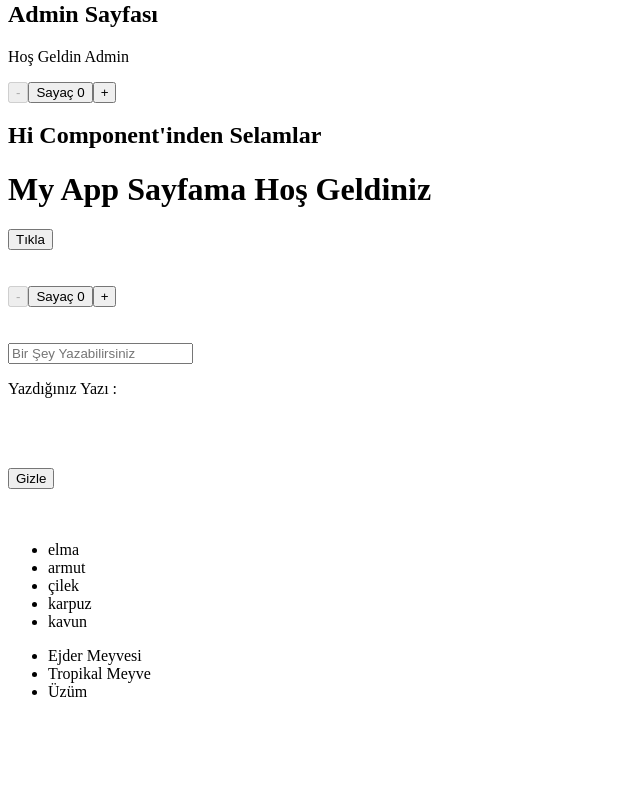
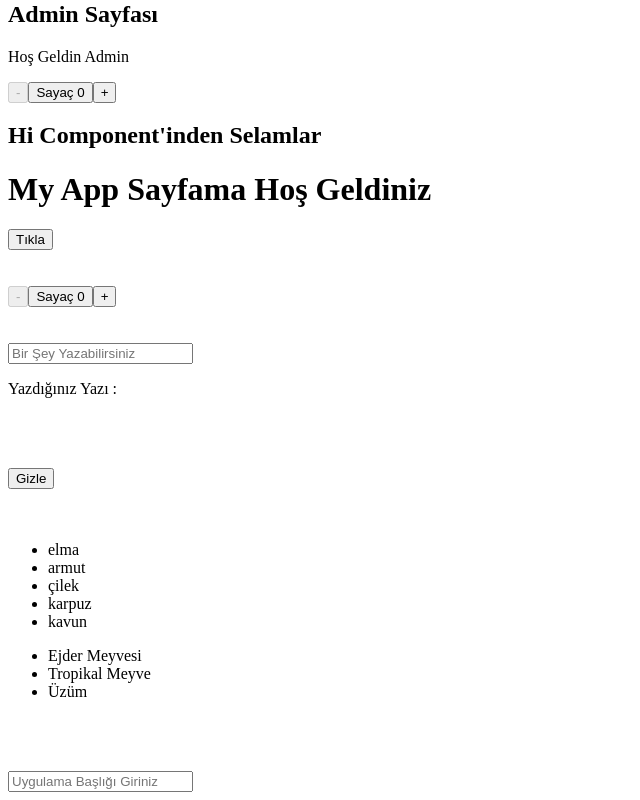
Before and after one commit to dursunkokturk/Front-End-School-React-JS-Lectures, a React (Vite) app in the folder React-JS-Lectures/: page / in a window 1280 px wide. Shown: the part 323-1123 px from the top of the page, without its empty margins (0-640 px from the left). Before the commit the page ends 1040 px from the top, so only its background shows below. Built offline with nearby package versions, Linux system fonts and the light colour scheme.

Commit message:
react-js-lectures klasoru icindeki src klasoru icindeki app.jsx dosyasinda useEffect ve dependency ile birlikte websitesinin title degisim ornegi yapildi

```diff
--- a/React-JS-Lectures/src/App.jsx
+++ b/React-JS-Lectures/src/App.jsx
@@ -13,6 +13,7 @@ export default function App() {
   const [theme, setTheme] = useState('light');
   const [text, setText] = useState('');
   const [isVisible, setVisible] = useState(false);
+  const [title, setTitle] = useState('');
 
   document.body.className = theme;
 
@@ -77,7 +78,14 @@ export default function App() {
   // Sadece Bir Kez Calisacak
   useEffect(() => {
     console.log("useEffect Hook ve Dependency Kullanımı")
-  },[])
+  }, [])
+
+  {/* Web Sayfasinda Title Alanindaki Yaziyi Degistirmek Icin
+    Kullanicidan Data Alinmadi Ise Belirlenen Yaziyi Yazdiriyoruz
+    Kullanicidan Data Alindi Ise Title Alanina Yaziyi Degistiriyoruz */}
+  useEffect(() => {
+    document.title = title ? `Uygulama Adı : ${title}` : `React Uygulaması`;
+  },[title])
 
   return (
     <>
@@ -134,6 +142,19 @@ export default function App() {
           ))
         }
       </ul>
+
+      <br />
+      <br />
+      <br />
+
+      {/* Web Sayfasinda Title Alanindaki Yaziyi Degistirmek Icin
+        Kullanicidan Data Alinma Durumuna Gore
+        Title Alanindaki Yaziyi Degistiriyoruz */}
+      <input
+        type="text"
+        placeholder="Uygulama Başlığı Giriniz"
+        onChange={(e)=>setTitle(e.target.value)}
+      />
     </>
   )
 }
```
